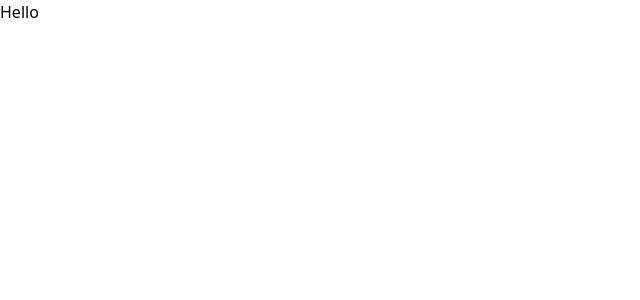
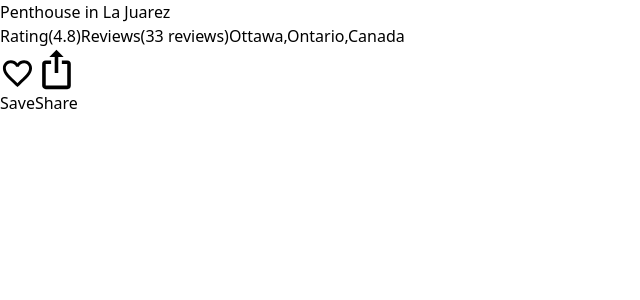
Before and after one commit to Ebubeuzor/Shrbo, a React (Vite) app: page /ListingInfoMain in a window 1280 px wide. Shown: the top 300 px of the page, without its empty margins (0-640 px from the left). Built offline with nearby package versions, Linux system fonts and the light colour scheme.

Commit message:
added components  commit

```diff
--- a/src/App.jsx
+++ b/src/App.jsx
@@ -2,13 +2,14 @@ import { useState } from 'react'
 import reactLogo from './assets/react.svg'
 import viteLogo from '/vite.svg'
 import './App.css'
+import ListingInfoMain from './Views/ListingInfo/ListingInfoMain'
 
 function App() {
   const [count, setCount] = useState(0)
 
   return (
     <>
-     <h1 className="bg-slate-500 text-red-800">Hello</h1>
+     <ListingInfoMain/>
     </>
   )
 }
--- /dev/null
+++ b/src/Views/ListingInfo/ListingInfoMain.jsx
@@ -0,0 +1,18 @@
+import React from "react";
+import ListingPhotos from "./ListingPhotos";
+
+const ListingInfoMain=()=>{
+
+
+    return(
+        <div>
+            <ListingPhotos/>
+
+        </div>
+    );
+
+
+
+}
+
+export default ListingInfoMain;
--- /dev/null
+++ b/src/Views/ListingInfo/ListingPhotos.jsx
@@ -0,0 +1,78 @@
+import React from "react";
+
+const ListingPhotos=()=>{
+
+
+    return(
+        <div>
+            <section>
+               <div>
+                     <p>Penthouse in La Juarez</p>
+                </div>
+
+                <div className=" flex ">
+
+                    <div className="w-[70%]">
+                        <label>Rating(4.8)</label>
+                        <label>Reviews(33 reviews)</label>
+                        <label>Ottawa,Ontario,Canada</label>
+                    </div>
+
+                    <div className="w-[30%]">
+                            <button>
+                                <div>
+                                    <svg xmlns="http://www.w3.org/2000/svg"
+                                        viewBox="0 0 24 24"
+
+                                        >
+                                        <path d="M12.1,18.55L12,18.65L11.89,18.55C7.14,14.24 4,11.39 4,8.5C4,6.5 5.5,5 7.5,5C9.04,5 10.54,6 11.07,7.36H12.93C13.46,6 14.96,5 16.5,5C18.5,5 20,6.5 20,8.5C20,11.39 16.86,14.24 12.1,18.55M16.5,3C14.76,3 13.09,3.81 12,5.08C10.91,3.81 9.24,3 7.5,3C4.42,3 2,5.41 2,8.5C2,12.27 5.4,15.36 10.55,20.03L12,21.35L13.45,20.03C18.6,15.36 22,12.27 22,8.5C22,5.41 19.58,3 16.5,3Z" />
+                                    </svg>
+
+                                    Save
+                                </div>
+
+
+                            </button>
+
+                            <button>
+                                <div>
+                                    <svg xmlns="http://www.w3.org/2000/svg"
+                                    viewBox="0 0 24 24"
+                                    >
+                                        <path d="M12,1L8,5H11V14H13V5H16M18,23H6C4.89,23 4,22.1 4,21V9A2,2 0 0,1 6,7H9V9H6V21H18V9H15V7H18A2,2 0 0,1 20,9V21A2,2 0 0,1 18,23Z" />
+                                    </svg>
+
+
+
+
+
+
+
+
+
+
+                                    Share
+                                </div>
+
+                            </button>
+                    </div>
+
+
+                </div>
+
+            </section>
+
+
+
+
+
+
+
+        </div>
+    );
+
+
+
+}
+
+export default ListingPhotos;
```
Also changed, not shown: src/assets/upload (1).svg (added).
